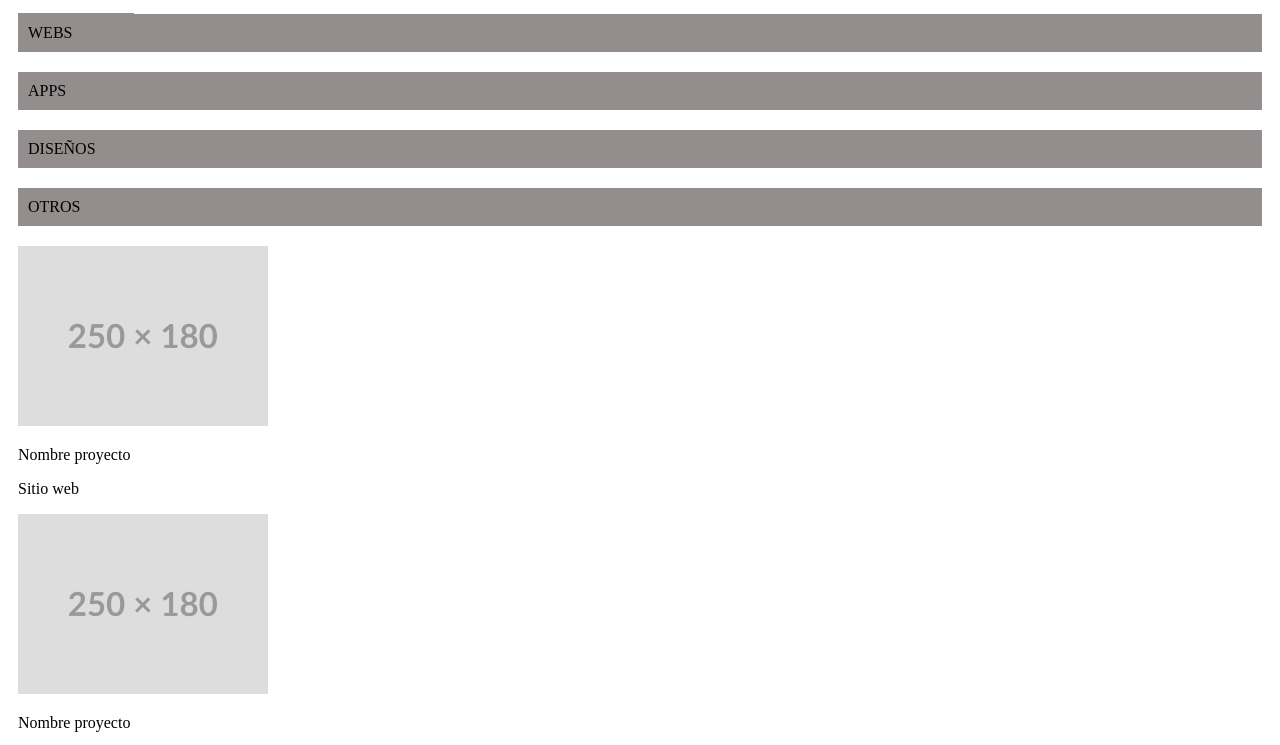
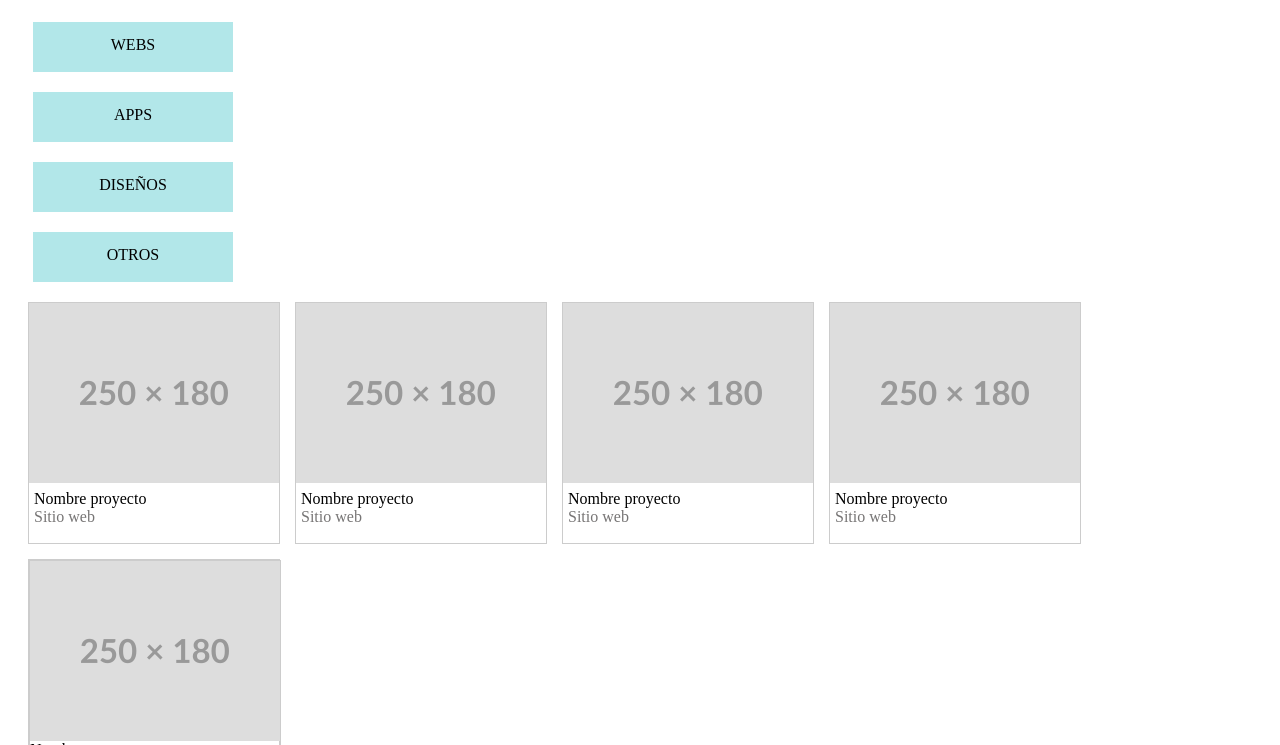
Before and after one commit to piol14/proyecto1diseno, a plain HTML site: page index.html in a window 1280 px wide. Shown: the part 92-837 px from the top of the page. Drawn offline with Linux system fonts and the light colour scheme.

Commit message:
Update styles.css

```diff
--- a/styles.css
+++ b/styles.css
@@ -1,8 +1,6 @@
 #contenedor {
-
     justify-content: space-between;
     align-items: center;
-
     padding: 10px;
 }
 
@@ -29,25 +27,75 @@ hr {
     width: 100%;
 }
 
-.linea{
-
+.linea {
+    margin-bottom: 30px;
     display: inline-block;
-    border-bottom: 1px solid #948d8d;
+    border-bottom: 1px solid #cac0c0;
 }
 
-#cajas  {
-    display: inline-block;
-    border: 1px solid #ccc;
-    width: 250px;
-    height: 250px;
-    margin-right: 15px;
+.categoria {
+    margin-bottom: 20px;
+    margin-left: 15px;
+    text-align: center;
+    width: 200px;
+    height: 50px;
+    padding: 14px;
+    background-color: rgb(178, 231, 233);
+    flex-direction: row;
+    margin-top: 10px;
+    box-sizing: border-box;
 }
 
+.cajas {
+    display: flex;
+    flex-wrap: wrap;
+    margin-right: 15px;
+    margin-left: 10px;
+    margin-top: 10px;
+    flex-direction: row;
+    align-items: flex-start; /* Alinea las cajas en la parte superior */
+}
 
-.categoria{
- margin-bottom: 20px;
+.flex {
+    display: flex;
+    flex-direction: row;
+}
 
+.fila1 {
+    border: 1px solid #ccc;
+    margin-right: 15px;
+    margin-bottom: 15px;
+    width: 250px;
+    height: 240px;
+    display: flex;
+    flex-direction: column;
+}
 
-    padding: 10px;
-    background-color: #948d8d;
+.fila2 {
+    border: 1px solid #ccc;
+    margin-right: 15px;
+    margin-bottom: 15px;
+    width: 250px;
+    height: 240px;
+    display: flex;
+    flex-direction: column;
 }
+
+/* Elimina el margen derecho de la última fila1 */
+.fila1:last-child {
+    margin-right: 0;
+}
+
+p {
+    margin: 0;
+}
+
+.fila1 p:nth-child(3) {
+    color: rgb(119, 117, 117);
+    margin-left: 5px;
+}
+
+.fila1 p:nth-child(2) {
+    margin-top: 7px;
+    margin-left: 5px;
+}
```
